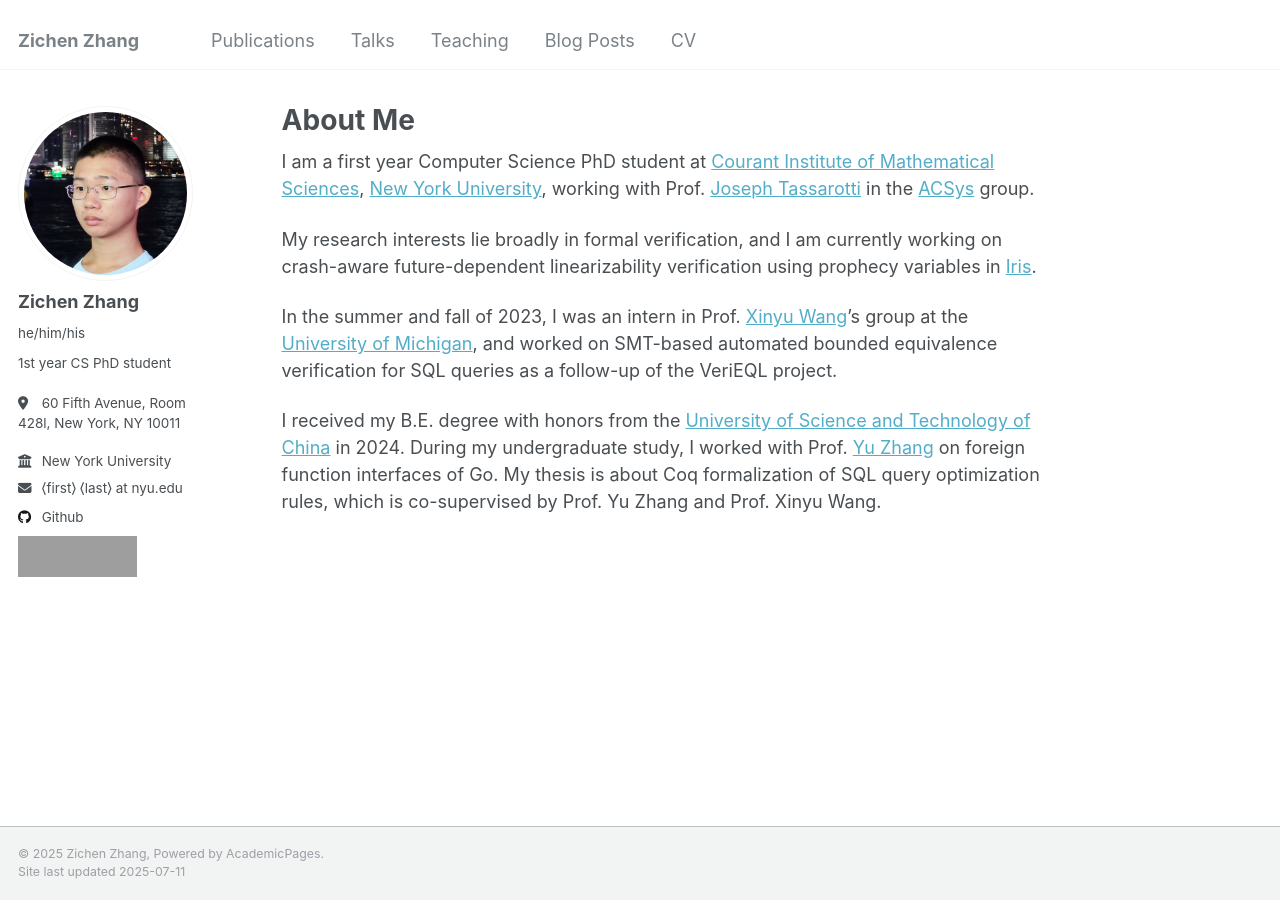
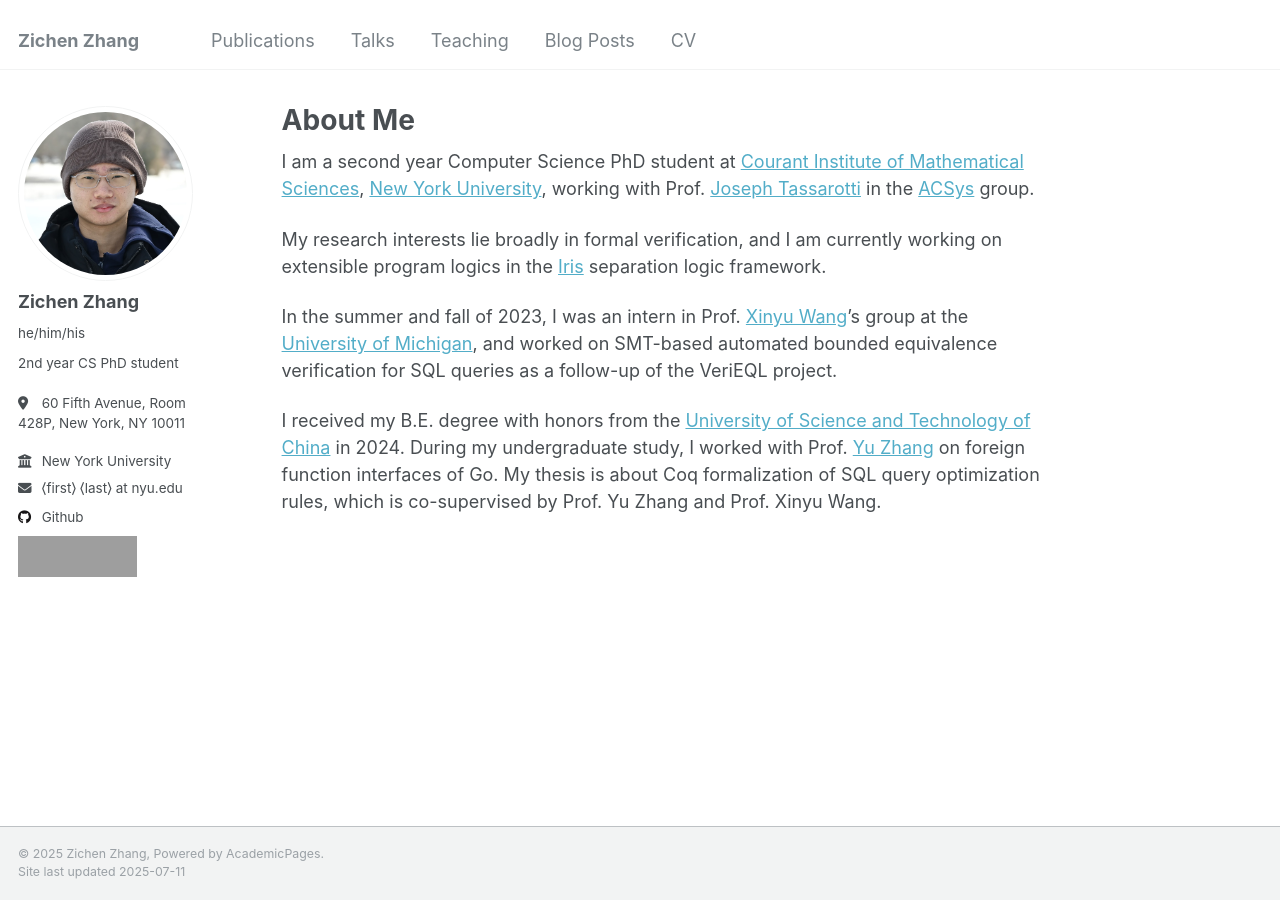
Before and after one commit to u8cat/u8cat.github.io, a Jekyll site: the page built from _pages/about.md, in a window 1280 px wide. Built offline with Jekyll 4.4.1, drawn with Linux system fonts in a browser that asks for light colours; grey boxes are pictures that could not be loaded.

Commit message:
update about and cv

```diff
--- a/_config.yml
+++ b/_config.yml
@@ -24,8 +24,8 @@ author:
   avatar           : "profile.jpg"
   name             : "Zichen Zhang"
   pronouns         : "he/him/his"
-  bio              : "1st year CS PhD student"
-  location         : "60 Fifth Avenue, Room 428l, New York, NY 10011"
+  bio              : "2nd year CS PhD student"
+  location         : "60 Fifth Avenue, Room 428P, New York, NY 10011"
   employer         : "New York University"
   uri              : # URL
   email            : "⟨first⟩ ⟨last⟩ at nyu.edu"
@@ -86,7 +86,7 @@ publication_category:
 teaser                   :  # filename of teaser fallback teaser image placed in /images/, .e.g. "500x300.png"
 breadcrumbs              : false # true, false (default)
 words_per_minute         : 160
-future                   : true
+future                   : false
 read_more                : "disabled" # if enabled, adds "Read more" links to excerpts
 talkmap_link             : false #change to true to add link to talkmap on talks page
 comments:
--- a/_pages/about.md
+++ b/_pages/about.md
@@ -7,9 +7,9 @@ redirect_from:
   - /about.html
 ---
 
-I am a first year Computer Science PhD student at [Courant Institute of Mathematical Sciences](https://www.cims.nyu.edu/), [New York University](https://www.nyu.edu/), working with Prof. [Joseph Tassarotti](https://cs.nyu.edu/~jt4767/) in the [ACSys](https://cs.nyu.edu/acsys/) group.
+I am a second year Computer Science PhD student at [Courant Institute of Mathematical Sciences](https://www.cims.nyu.edu/), [New York University](https://www.nyu.edu/), working with Prof. [Joseph Tassarotti](https://cs.nyu.edu/~jt4767/) in the [ACSys](https://cs.nyu.edu/acsys/) group.
 
-My research interests lie broadly in formal verification, and I am currently working on crash-aware future-dependent linearizability verification using prophecy variables in [Iris](https://iris-project.org/).
+My research interests lie broadly in formal verification, and I am currently working on extensible program logics in the [Iris](https://iris-project.org/) separation logic framework.
 
 In the summer and fall of 2023, I was an intern in Prof. [Xinyu Wang](https://web.eecs.umich.edu/~xwangsd/)'s group at the [University of Michigan](https://umich.edu/), and worked on SMT-based automated bounded equivalence verification for SQL queries as a follow-up of the VeriEQL project.
 
```
Also changed, not shown: _pages/cv.md (+2 -2 lines), images/profile.jpg, 6 other files.
